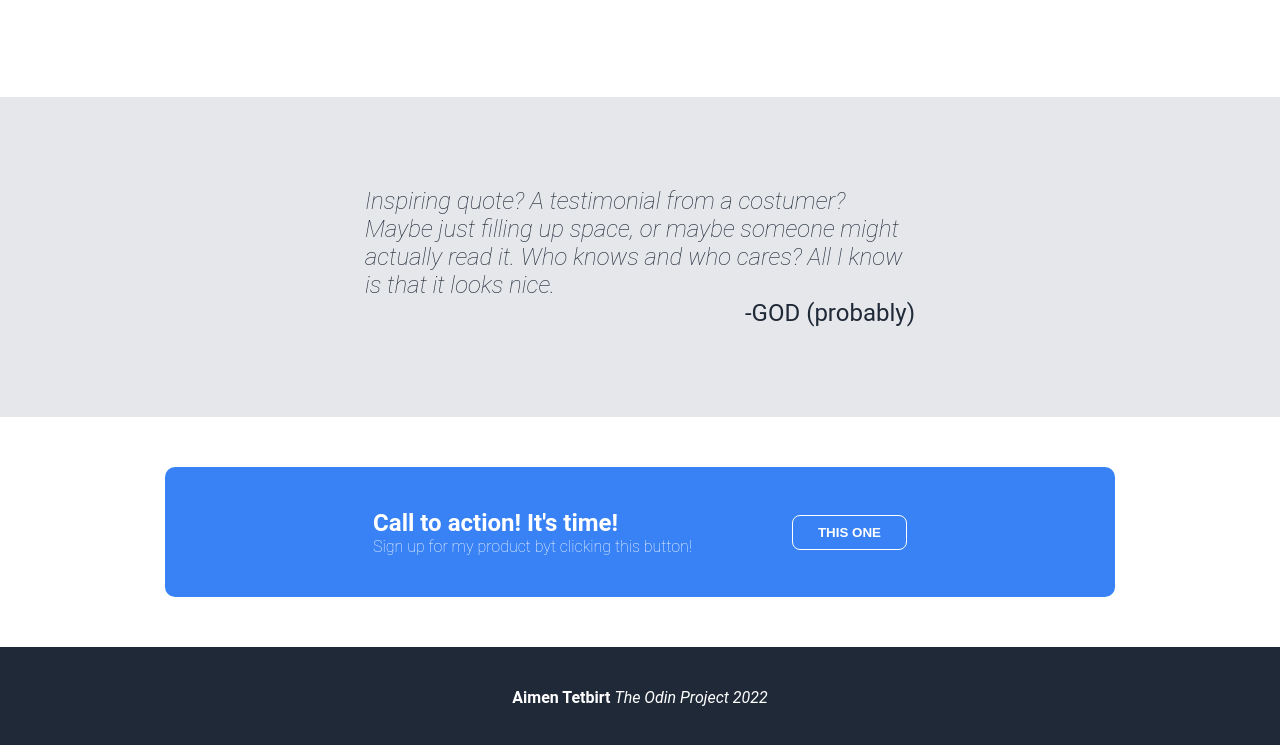
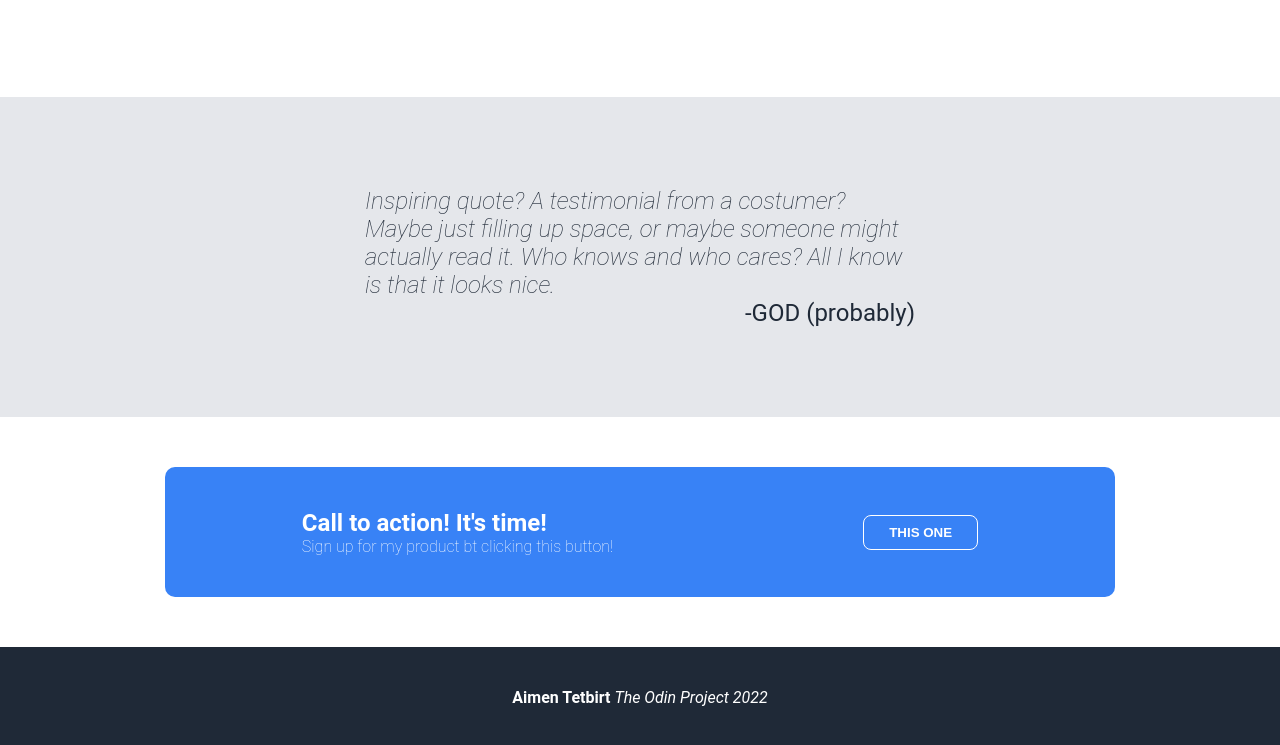
Before and after one commit to Einma/odin-landing-page, a plain HTML site: page index.html in a window 1280 px wide. Shown: the part 673-1418 px from the top of the page. Drawn offline with Linux system fonts and the light colour scheme.

Commit message:
hot fixes -increase space between call for action header and button -grammatical corrections

```diff
--- a/index.html
+++ b/index.html
@@ -94,7 +94,7 @@
                     <div class="main-three-text">
                         <h2 class="call-to-action">Call to action! It's time!</h2>
                         <p class="call-to-action-text">
-                            Sign up for my product byt clicking this button!
+                            Sign up for my product bt clicking this button!
                         </p>
                     </div>
                     <div class="main-three-button">
--- a/style.css
+++ b/style.css
@@ -187,7 +187,7 @@ main {
     padding: 50px;
     padding-left: 100px;
     padding-right: 100px;
-    gap: 100px;
+    gap: 250px;
     justify-content: center;
     align-items: center;
     height: 130px;
```
